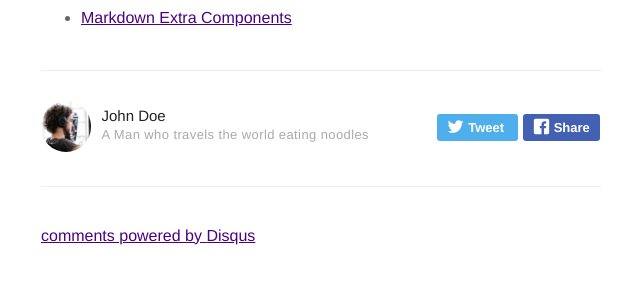
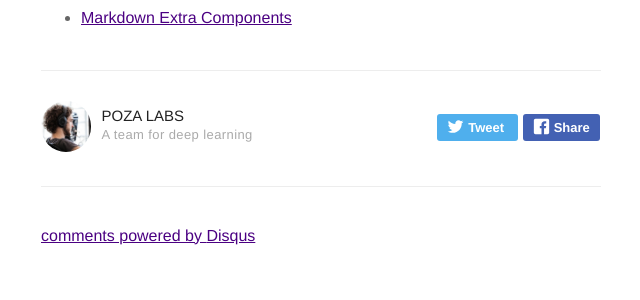
Before and after one commit to POZAlabs/pozalabs.github.io, a Jekyll site: the page built from _posts/2016-02-24-markdown-common-elements.markdown, in a window 1280 px wide and 900 px high, scrolled down 5569 px. Shown: the part 432-732 px from the top of the window, without its empty margins (319-959 px from the left). Built offline with Jekyll 4.4.1, drawn with Linux system fonts in a browser that asks for light colours; emoji names are drawn with the system emoji font; comment, search, counter and statistics services are not loaded.

Commit message:
Update _config.yml

```diff
--- a/_config.yml
+++ b/_config.yml
@@ -16,7 +16,7 @@ resume: true
 resume-external: true
 resume-url: https://google.com/?q=my+resume
 
-url: https://koppl.in/indigo
+url: https://pozalabs.github.io
 # your url: http://USERNAME.github.io
 
 permalink: /:title/
@@ -49,21 +49,21 @@ github: mygithub
 # reddit: username
 medium: medium
 # vimeo: myvimeo
-email: myemail@gmail.com
+email: poza.labs@gmail.com
 
 authors:
     johndoe:
-        name: John Doe
-        bio: A Man who travels the world eating noodles
+        name: POZA LABS
+        bio: A team for deep learning
         external-image: false
         picture: assets/images/profile.jpg
-        twitter: johndoe
+        twitter: None
     jamesfoster:
         name: James Foster
         bio: A Man who develops software with coffee
         external-image: false
         picture: assets/images/james.jpg
-        twitter: jamesfoster
+        twitter: None
 
 # do you want a larger site? change the option below
 # options: [normal, large] | default: normal
```
